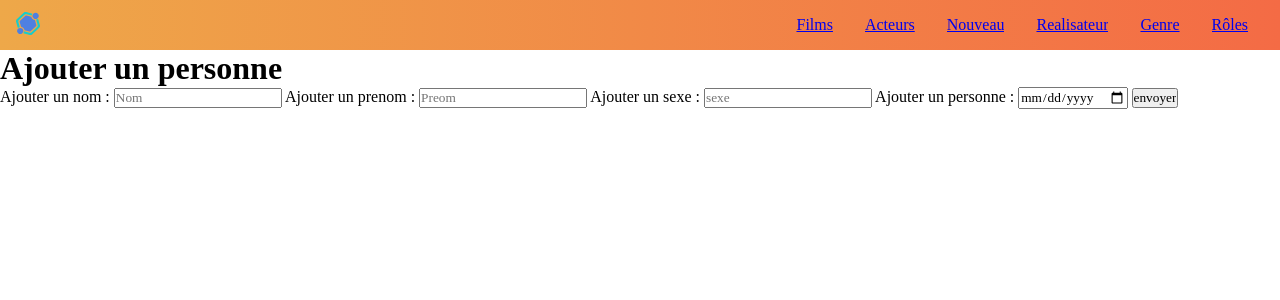
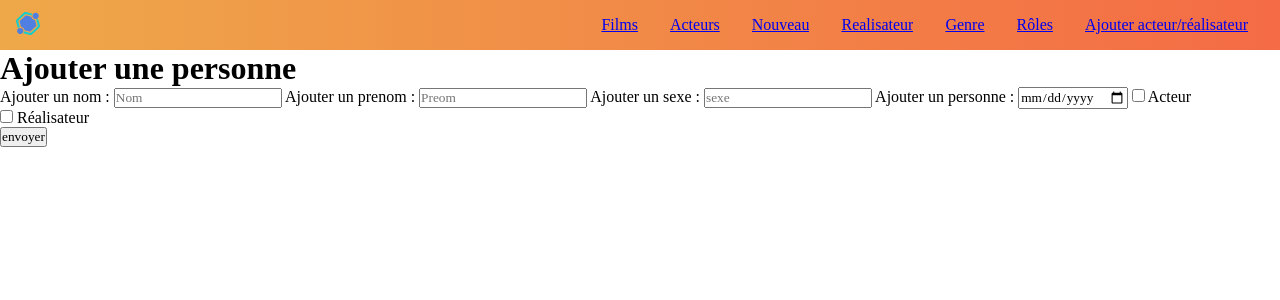
Before and after one commit to sataev12/Cinema_S_Q_L, a PHP site: page /index.php?action=ajoutPersonneForm in a window 1280 px wide. Shown: the top 300 px of the page. Run offline with PHP 8.4, Linux system fonts and the light colour scheme; some web fonts are replaced.

Commit message:
Ajout d'un acteur ou realisateur, message succès, refraichissement d'un page après succes

```diff
--- a/Controller/CinemaController.php
+++ b/Controller/CinemaController.php
@@ -258,6 +258,8 @@ class CinemaController {
             $prenom = filter_input(INPUT_POST, "prenom", FILTER_SANITIZE_SPECIAL_CHARS);
             $sexe = filter_input(INPUT_POST, "sexe", FILTER_SANITIZE_SPECIAL_CHARS);
             $dateNaissance = filter_input(INPUT_POST, "dateNaissance", FILTER_SANITIZE_SPECIAL_CHARS);
+            $est_acteur = isset($_POST['acteur']) ? 1 : 0;
+            $est_realisateur = isset($_POST['realisateur']) ? 1 : 0;
             // var_dump($dateNaissance);die;
         }if($nom && $prenom && $sexe && $dateNaissance) {
             $pdo = Connect::seConnecter();
@@ -271,6 +273,38 @@ class CinemaController {
             ':sexe' => $sexe,
             ':dateNaissance' => $dateNaissance
             ]);
+
+            // Si la personne est un acteur, l'ajouter à la table Acteur
+            if($est_acteur) {
+                $dernier_personne_id = $pdo->lastInsertId();
+                $requete_acteur = $pdo->prepare("
+                INSERT INTO Acteurs(id_personne)
+                VALUES(:id_personne);
+                ");
+                $requete_acteur->execute([
+                    ':id_personne' => $dernier_personne_id
+                ]);
+                // Une message de succèsse si on arrive bien ajouter un acteur
+                $_SESSION['message'] = "Un acteur a été ajoutée avec succès !";
+                header("Location: index.php?action=ajoutPersonneForm");
+                exit();
+            }
+
+            // Si la personne est un réalisateur, l'ajouter à la table Realisateur
+            if($est_realisateur) {
+                $dernier_personne_id = $pdo->lastInsertId();
+                $requete_realisateur = $pdo->prepare("
+                INSERT INTO Realisateur(id_personne)
+                VALUES(:id_personne);
+                ");
+                $requete_realisateur->execute([
+                    ':id_personne' => $dernier_personne_id
+                ]);
+                // Une message de succèsse si on arrive bien ajouter un réalisateur
+                $_SESSION['message'] = "Un réalisateur a été ajoutée avec succès !";
+                header("Location: index.php?action=ajoutPersonneForm");
+                exit();
+            }
         }
     }
 
--- a/view/ajoutPersonneForm.php
+++ b/view/ajoutPersonneForm.php
@@ -2,7 +2,7 @@
     ob_start();
 ?>
 
-<h1>Ajouter un personne</h1>
+<h1>Ajouter une personne</h1>
 <form action="index.php?action=ajoutPersonne" method="post">
     <label for="nom">  <!-- Le champ de titre -->
         Ajouter un nom :
@@ -21,7 +21,27 @@
         <input type="date" name="dateNaissance" placeholder="Date de naissance">
     </label>
 
+    <!-- CHECKBOX ACTEUR/REALISATEUR -->
+    <!-- Acteur -->
+    <input type="checkbox" id="acteur" name="acteur">
+    <label for="acteur">Acteur</label> <br>
+    <!-- Realisateur -->
+    <input type="checkbox" id="realisateur" name="realisateur">
+    <label for="realisateur">Réalisateur</label> <br>
+
+
+
     <input type="submit" name="submit" value="envoyer">
+
+    <?php
+    // Vérifier si un message de succès est défini
+    if (isset($_SESSION['message'])) {
+        // AFFICHER UN MESSAGE DE SUCCES
+        echo '<div class="success">' . $_SESSION['message'] . '</div>';
+        // Vider la variable pour ne pas l'afficher lors de la prochain chargement de page
+        unset($_SESSION['message']);
+    }
+    ?>
 
 </form>
 
--- a/view/template.php
+++ b/view/template.php
@@ -43,6 +43,8 @@
             <li><a href="index.php?action=listRealisateur">Realisateur</a></li>
             <li><a href="index.php?action=listGenre">Genre</a></li>
             <li><a href="index.php?action=listeRole">Rôles</a></li>
+            <li><a href="index.php?action=ajoutPersonneForm">Ajouter acteur/réalisateur</a></li>
+
         </ul>
     </section>
 
```
